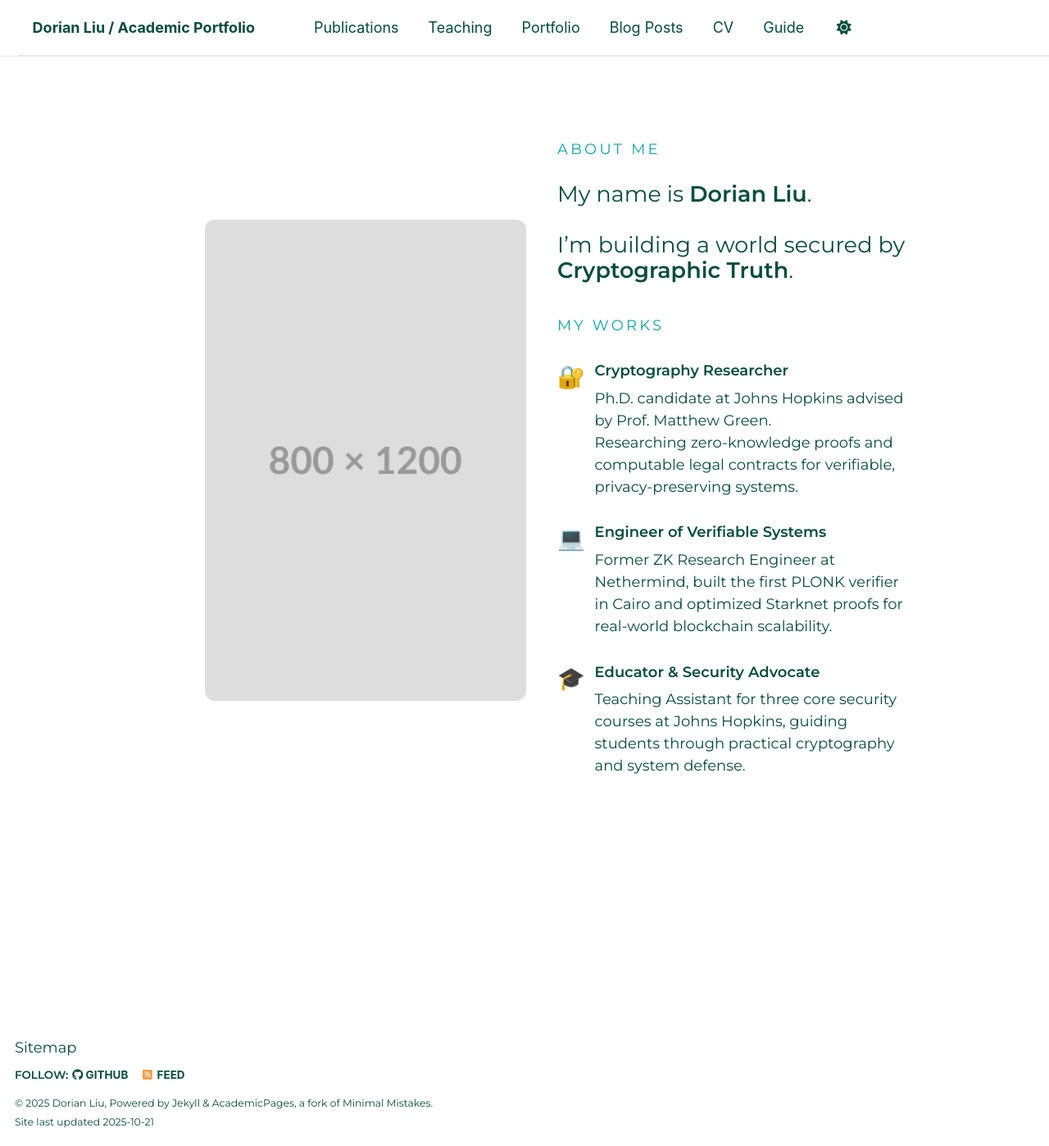
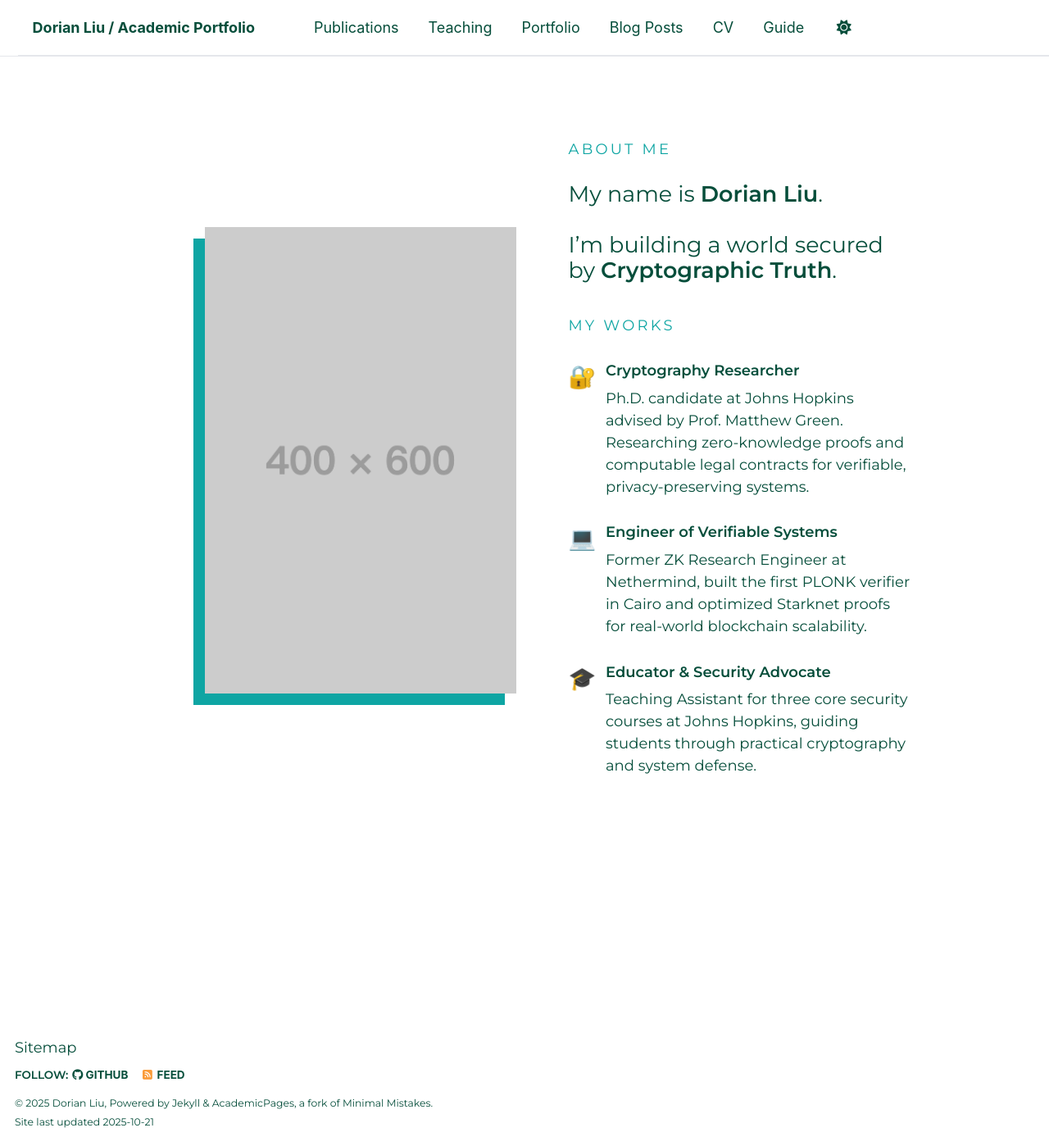
Before and after one commit to twliu-dorian/dorianliu-homepage, a Jekyll site: the page built from _pages/about.md, in a window 1280 px wide and 1398 px high. Shown: the whole window at 82% size. Built offline with Jekyll 4.4.1, drawn with Linux system fonts in a browser that asks for light colours; a script that is not in the unit is left out.

Commit message:
homepage img style

```diff
--- a/_pages/about.md
+++ b/_pages/about.md
@@ -11,7 +11,7 @@ redirect_from:
 <!-- Split Layout: Left Image | Right Content -->
 <section class="g-split">
   <div class="g-split__media">
-    <img src="/images/placeholder_800x1200.webp" alt="Dorian Liu">
+    <img src="/images/placeholder_400x600.png" alt="Dorian Liu">
   </div>
 
   <div class="g-split__content">
--- a/_sass/custom/_overrides.scss
+++ b/_sass/custom/_overrides.scss
@@ -197,7 +197,7 @@ img {
 .g-split {
   display: grid;
   grid-template-columns: minmax(280px, 1fr) minmax(320px, 1.1fr);
-  gap: clamp(1.25rem, 3vw, 2.5rem);
+  gap: clamp(1.25rem, 5vw, 4.5rem);
   align-items: center;
   margin: 0;
 }
@@ -208,7 +208,8 @@ img {
   height: auto;
   display: block;
   object-fit: cover;
-  border-radius: 12px;
+  border-radius: 0px;
+  box-shadow: -14px 14px 0px 0px var(--global-base-color-2);
 }
 
 /* right content block */
```
Also changed, not shown: images/placeholder_400x600.png (added), images/placeholder_800x1200.webp (deleted).
